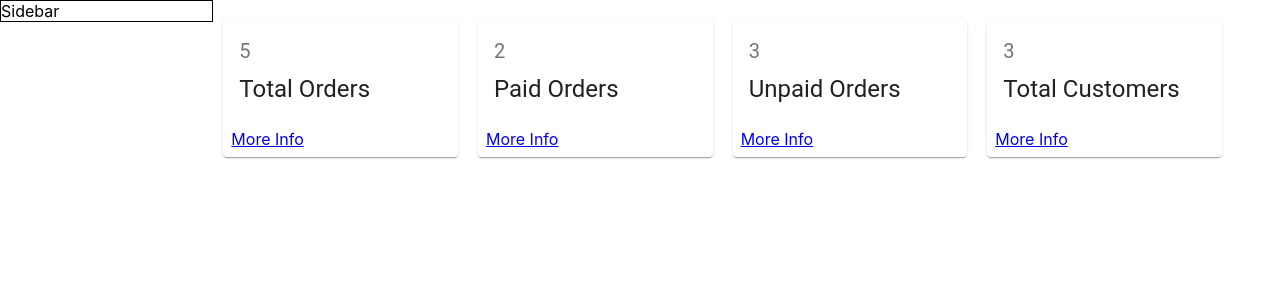
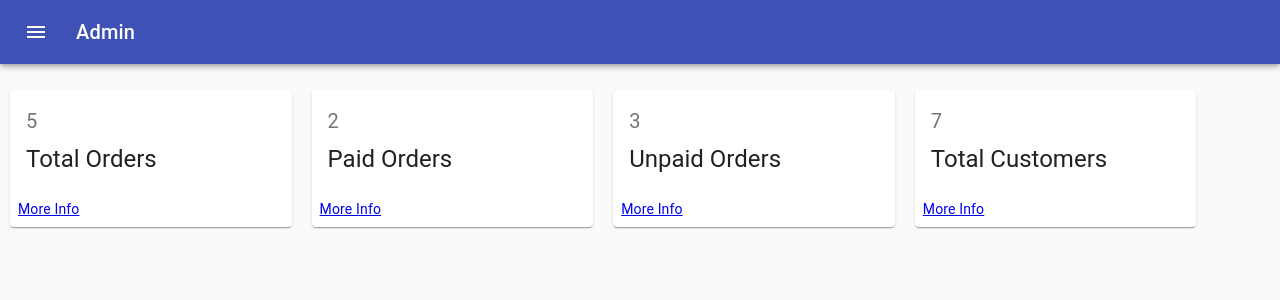
Before and after one commit to abdul-imad/Retailers-Management, a React (Create React App) app: page /dashboard in a window 1280 px wide. Shown: the top 300 px of the page. Built offline with nearby package versions, Linux system fonts and the light colour scheme.

Commit message:
added sidebar

```diff
--- a/package.json
+++ b/package.json
@@ -4,6 +4,7 @@
   "private": true,
   "dependencies": {
     "@material-ui/core": "^4.12.3",
+    "@material-ui/icons": "^4.11.2",
     "@reduxjs/toolkit": "^1.6.1",
     "@testing-library/jest-dom": "^4.2.4",
     "@testing-library/react": "^9.5.0",
--- a/src/App.js
+++ b/src/App.js
@@ -7,8 +7,9 @@ import PaidOrders from "./components/PaidOrders";
 import UnpaidOrders from "./components/UnpaidOrders";
 import Orders from "./components/Orders";
 import Customers from "./components/Customers";
+import Brands from "./components/Brands";
 import { Provider } from "react-redux";
-import store from "./app/store";
+import store from "./store";
 function App() {
 	return (
 		<Provider store={store}>
@@ -20,6 +21,7 @@ function App() {
 					<Route path="/orders/unpaid" component={UnpaidOrders} />
 					<Route path="/orders" exact component={Orders} />
 					<Route path="/customers" component={Customers} />
+					<Route path="/brands" component={Brands} />
 					<Route exact path="/dashboard" component={Dashboard}></Route>
 					<Redirect from="/" to="/dashboard"></Redirect>
 				</Switch>
--- a/src/components/DashBoard.js
+++ b/src/components/DashBoard.js
@@ -1,15 +1,16 @@
 import React from "react";
 import { Link } from "react-router-dom";
+import clsx from "clsx";
 import { makeStyles } from "@material-ui/core/styles";
 import Card from "@material-ui/core/Card";
 import CardActions from "@material-ui/core/CardActions";
 import CardContent from "@material-ui/core/CardContent";
 import Typography from "@material-ui/core/Typography";
-import Grid from "@material-ui/core/Grid";
+
 import Sidebar from "./Sidebar";
 
 const useStyles = makeStyles({
-	root: {
+	innerRoot: {
 		flexGrow: 1,
 	},
 	card: {
@@ -17,24 +18,43 @@ const useStyles = makeStyles({
 		margin: "10px",
 	},
 	dashboard: {
-		marginTop: "10px",
+		marginTop: "80px",
 		display: "flex",
 	},
 	title: {
 		fontSize: 20,
 	},
+	root: {
+		display: "flex",
+	},
 });
 
 export default function DashBoard() {
 	const classes = useStyles();
+	const [open, setOpen] = React.useState(false);
+
+	const handleDrawerOpen = () => {
+		setOpen(true);
+	};
+
+	const handleDrawerClose = () => {
+		setOpen(false);
+	};
+
 	return (
 		<div className={classes.root}>
-			<Grid container spacing={0}>
-				<Grid item xs={2} sm={2}>
-					<Sidebar />
-				</Grid>
-
-				<Grid item xs={10} sm={10}>
+			<div className={classes.innerRoot}>
+				<Sidebar
+					open={open}
+					handleDrawerOpen={handleDrawerOpen}
+					handleDrawerClose={handleDrawerClose}
+				/>
+				<main
+					className={clsx(classes.content, {
+						[classes.contentShift]: open,
+					})}
+				>
+					<div className={classes.drawerHeader} />
 					<div className={classes.dashboard}>
 						<Card className={classes.card}>
 							<CardContent>
@@ -94,7 +114,7 @@ export default function DashBoard() {
 									color="textSecondary"
 									gutterBottom
 								>
-									3
+									7
 								</Typography>
 								<Typography variant="h5" component="h2">
 									Total Customers
@@ -105,8 +125,8 @@ export default function DashBoard() {
 							</CardActions>
 						</Card>
 					</div>
-				</Grid>
-			</Grid>
+				</main>
+			</div>
 		</div>
 	);
 }
--- a/src/components/Sidebar.js
+++ b/src/components/Sidebar.js
@@ -1,9 +1,161 @@
-import React from 'react'
-
-export default function Sidebar() {
-    return (
-        <div style={{border:"1px solid black"}}>
-            Sidebar
-        </div>
-    )
+import React from "react";
+import { Link } from "react-router-dom";
+import clsx from "clsx";
+import { makeStyles } from "@material-ui/core/styles";
+import Typography from "@material-ui/core/Typography";
+import { useTheme } from "@material-ui/core/styles";
+import Drawer from "@material-ui/core/Drawer";
+import CssBaseline from "@material-ui/core/CssBaseline";
+import AppBar from "@material-ui/core/AppBar";
+import Toolbar from "@material-ui/core/Toolbar";
+import List from "@material-ui/core/List";
+import Divider from "@material-ui/core/Divider";
+import IconButton from "@material-ui/core/IconButton";
+import MenuIcon from "@material-ui/icons/Menu";
+import ChevronLeftIcon from "@material-ui/icons/ChevronLeft";
+import ChevronRightIcon from "@material-ui/icons/ChevronRight";
+import ListItem from "@material-ui/core/ListItem";
+import ListItemIcon from "@material-ui/core/ListItemIcon";
+import ListItemText from "@material-ui/core/ListItemText";
+import InboxIcon from "@material-ui/icons/MoveToInbox";
+import MailIcon from "@material-ui/icons/Mail";
+const useStyles = makeStyles((theme) => ({
+	appBar: {
+		transition: theme.transitions.create(["margin", "width"], {
+			easing: theme.transitions.easing.sharp,
+			duration: theme.transitions.duration.leavingScreen,
+		}),
+	},
+	appBarShift: {
+		width: `calc(100% - ${drawerWidth}px)`,
+		marginLeft: drawerWidth,
+		transition: theme.transitions.create(["margin", "width"], {
+			easing: theme.transitions.easing.easeOut,
+			duration: theme.transitions.duration.enteringScreen,
+		}),
+	},
+	menuButton: {
+		marginRight: theme.spacing(2),
+	},
+	hide: {
+		display: "none",
+	},
+	drawer: {
+		width: drawerWidth,
+		flexShrink: 0,
+	},
+	drawerPaper: {
+		width: drawerWidth,
+	},
+	drawerHeader: {
+		display: "flex",
+		alignItems: "center",
+		padding: theme.spacing(0, 1),
+		// necessary for content to be below app bar
+		...theme.mixins.toolbar,
+		justifyContent: "flex-end",
+	},
+	content: {
+		flexGrow: 1,
+		padding: theme.spacing(3),
+		transition: theme.transitions.create("margin", {
+			easing: theme.transitions.easing.sharp,
+			duration: theme.transitions.duration.leavingScreen,
+		}),
+	},
+	contentShift: {
+		transition: theme.transitions.create("margin", {
+			easing: theme.transitions.easing.easeOut,
+			duration: theme.transitions.duration.enteringScreen,
+		}),
+		marginLeft: 240,
+	},
+}));
+const drawerWidth = 240;
+export default function Sidebar({ open, handleDrawerOpen, handleDrawerClose }) {
+	const classes = useStyles();
+	const theme = useTheme();
+	return (
+		<>
+			<CssBaseline />
+			<AppBar
+				position="fixed"
+				className={clsx(classes.appBar, {
+					[classes.appBarShift]: open,
+				})}
+			>
+				<Toolbar>
+					<IconButton
+						color="inherit"
+						aria-label="open drawer"
+						onClick={handleDrawerOpen}
+						edge="start"
+						className={clsx(classes.menuButton, open && classes.hide)}
+					>
+						<MenuIcon />
+					</IconButton>
+					<Typography variant="h6" noWrap>
+						Admin
+					</Typography>
+				</Toolbar>
+			</AppBar>
+			<Drawer
+				className={classes.drawer}
+				variant="persistent"
+				anchor="left"
+				open={open}
+				classes={{
+					paper: classes.drawerPaper,
+				}}
+			>
+				<div className={classes.drawerHeader}>
+					<IconButton onClick={handleDrawerClose}>
+						{theme.direction === "ltr" ? (
+							<ChevronLeftIcon />
+						) : (
+							<ChevronRightIcon />
+						)}
+					</IconButton>
+				</div>
+				<Divider />
+				<List>
+					<Link to="/dashboard">
+						<ListItem button>
+							<ListItemIcon>
+								<InboxIcon />
+							</ListItemIcon>
+							<ListItemText primary="Dashboard" />
+						</ListItem>
+					</Link>
+					<Link to="/customers">
+						<ListItem button>
+							<ListItemIcon>
+								<MailIcon />
+							</ListItemIcon>
+							<ListItemText primary="Customers" />
+						</ListItem>
+					</Link>
+					<Link to="/orders">
+						<ListItem button>
+							<ListItemIcon>
+								<MailIcon />
+							</ListItemIcon>
+							<ListItemText primary="Orders" />
+						</ListItem>
+					</Link>
+				</List>
+				<Divider />
+				<List>
+					<Link to="/brands">
+						<ListItem button>
+							<ListItemIcon>
+								<MailIcon />
+							</ListItemIcon>
+							<ListItemText primary="Brands" />
+						</ListItem>
+					</Link>
+				</List>
+			</Drawer>
+		</>
+	);
 }
```
Also changed, not shown: 1 other file (tests, documents, lock files or other folders).
